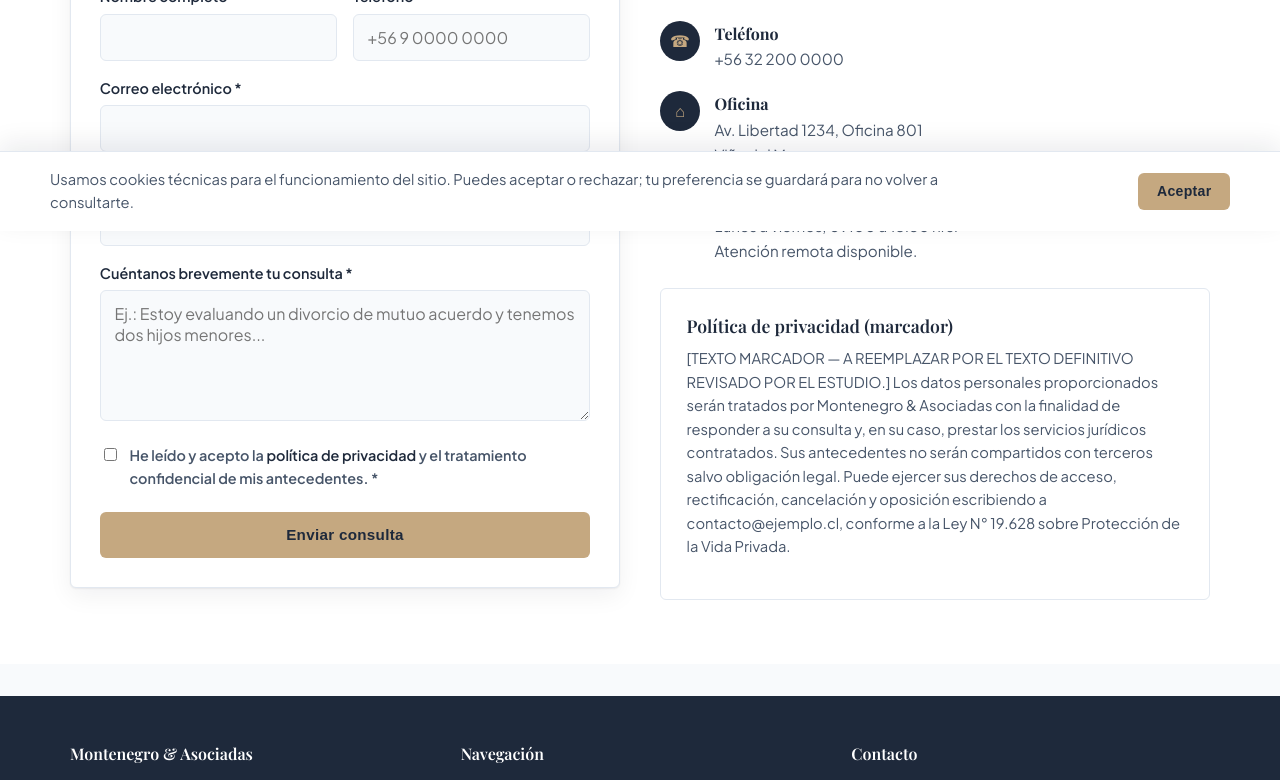
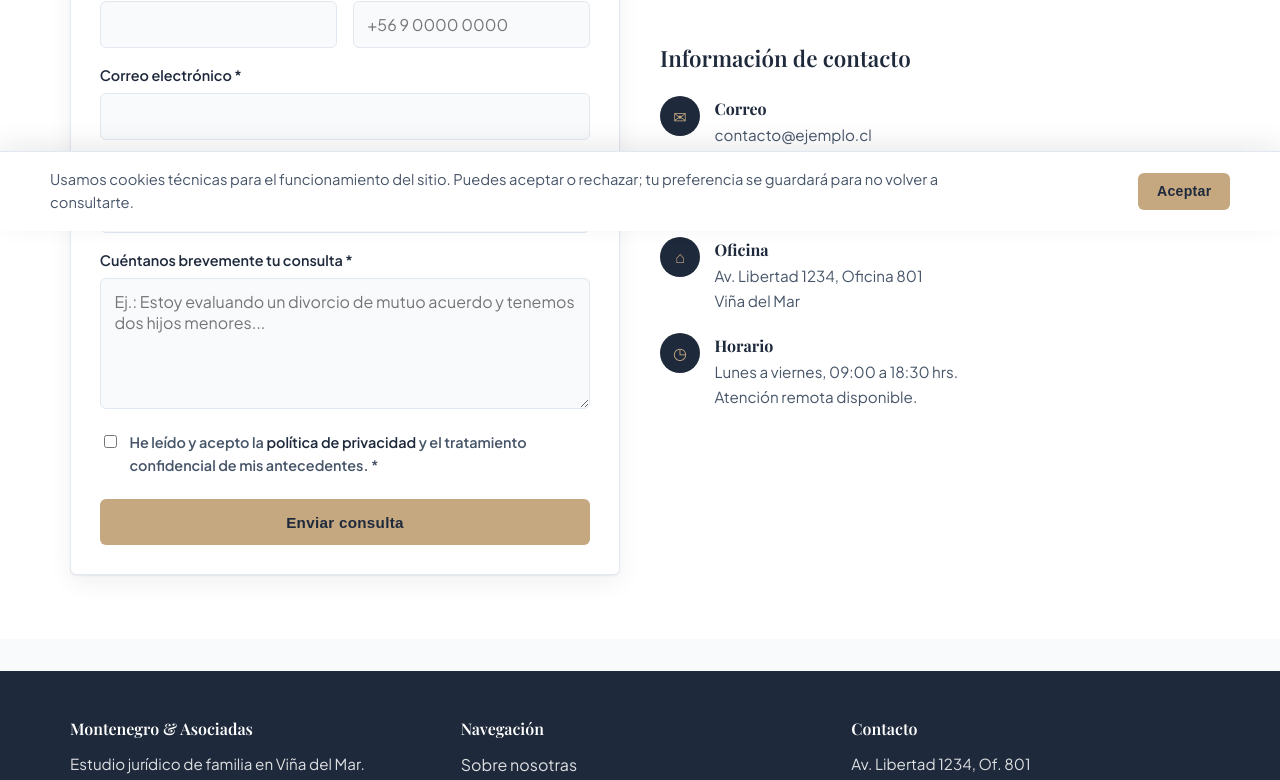
Before and after one commit to Gertecin/261012-EstudioJuridicoChile, a React (Vite) app: page /261012-EstudioJuridicoChile/contacto in a window 1280 px wide. Shown: the part 569-1349 px from the top of the page. Built offline with nearby package versions, Linux system fonts and the light colour scheme.

Commit message:
Remove privacy policy from Contact page
Removed the privacy policy section from the Contact page.

```diff
--- a/src/pages/Contacto.jsx
+++ b/src/pages/Contacto.jsx
@@ -48,16 +48,6 @@ export default function Contacto() {
                   </div>
                 </div>
               </div>
-
-              <div id="privacidad" className="card" style={{ marginTop: '1.5rem' }}>
-                <h3 style={{ fontSize: '1.1rem' }}>Política de privacidad (marcador)</h3>
-                <p style={{ fontSize: '.92rem', color: 'var(--gris-pizarra)' }}>
-                  [TEXTO MARCADOR — A REEMPLAZAR POR EL TEXTO DEFINITIVO REVISADO POR EL ESTUDIO.]
-                  Los datos personales proporcionados serán tratados por Montenegro {'&'} Asociadas con la finalidad de responder a su consulta y, en su caso, prestar los servicios jurídicos contratados.
-                  Sus antecedentes no serán compartidos con terceros salvo obligación legal. Puede ejercer sus derechos de acceso, rectificación, cancelación y oposición escribiendo a contacto@ejemplo.cl,
-                  conforme a la Ley N° 19.628 sobre Protección de la Vida Privada.
-                </p>
-              </div>
             </div>
           </div>
         </div>
```
